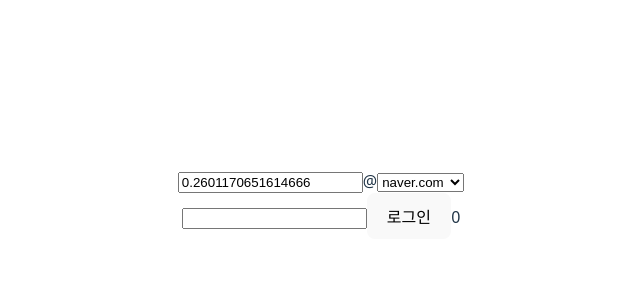
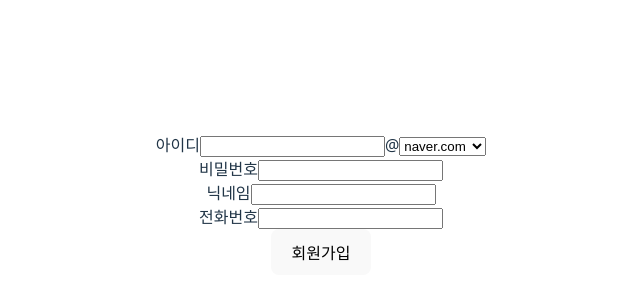
Before and after one commit to sungjun-ever/react-default, a React (Vite) app: page / in a window 1280 px wide. Shown: the part 196-496 px from the top of the page, without its empty margins (319-959 px from the left). Built offline with nearby package versions, Linux system fonts and the light colour scheme.

Commit message:
useRef & props

```diff
--- a/src/App.jsx
+++ b/src/App.jsx
@@ -1,9 +1,10 @@
 import './App.css'
-import EffectHook from './hook/effect/EffectHook'
+import Signup from './Signup'
 
 function App() {
+
   return (
-    <EffectHook />
+    <Signup />
   )
 }
 
--- /dev/null
+++ b/src/Signup.jsx
@@ -0,0 +1,83 @@
+import './App.css'
+import { useState, useRef } from 'react';
+import EmailInput from './components/EmailInput';
+import Input from './components/input';
+
+function Signup() {
+  const [id, setId] = useState();
+  const [domain, setDomain] = useState('naver.com');
+  const idRef = useRef(null);
+  const passwordRef = useRef(null);
+  const nicknameRef = useRef(null);
+  const phoneRef = useRef(null);
+  const [password, setPassword] = useState('');
+  const [nickname, setNickname] = useState('');
+  const [phone, setPhone] = useState('');
+  const [errors, setErrors] = useState({});
+  const [authenticated, setAuthenticated] = useState('');
+
+  const onChangeId = (e) => {
+    setId(e.target.value);
+  }
+
+  const onChangeDomain = (e) => {
+    setDomain(e.target.value);
+  }
+
+  const onChangePassword = (e) => {
+    setPassword(e.target.value);
+  }
+
+  const onChangeNickname = (e) => {
+    setNickname(e.target.value);
+  }
+
+  const onChangePhone = (e) => {
+    setPhone(e.target.value);
+  }
+
+  const onRegister = () => {
+    if (!id.trim()) {
+      // setErrors(prev => ({...prev, idError: '아이디를 입력해주세요.'}));
+      // 이전 상태를 참조하여 새로운 상태를 생성, 아래와 같은 역할을 하지만 이전 값이 필요한 경우가 있음
+      setErrors({ ...errors, idError: '아이디를 입력해주세요.' });
+      idRef.current?.focus();
+      return;
+    }
+
+    if (!password.trim()) {
+      setErrors({ ...errors, passwordError: '비밀번호를 입력해주세요.' });
+      passwordRef.current?.focus();
+      return;
+    }
+
+    if (!nickname.trim()) {
+      setErrors({ ...errors, nicknameError: '닉네임을 입력해주세요.' });
+      nicknameRef.current?.focus();
+      return;
+    }
+
+    if (!phone.trim()) {
+      setErrors({ ...errors, phoneError: '전화번호를 입력해주세요.' });
+      phoneRef.current?.focus();
+      return;
+    }
+
+    setErrors({});
+    setAuthenticated(`${id}@${domain},${password} 회원가입 성공`);
+
+  }
+
+  return (
+    <div>
+      <EmailInput errors={errors} id={id} domain={domain} onChangeId={onChangeId} onChangeDomain={onChangeDomain} idRef={idRef} />
+      <Input label="비밀번호" type="password" name="password" value={password} onChange={onChangePassword} error={errors.passwordError} ref={passwordRef} />
+      <Input label="닉네임" type="text" name="nickname" value={nickname} onChange={onChangeNickname} error={errors.nicknameError} ref={nicknameRef} />
+      <Input label="전화번호" type="text" name="phone" value={phone} onChange={onChangePhone} error={errors.phoneError} ref={phoneRef} />
+      <button onClick={onRegister}>회원가입</button>
+      <span>{authenticated}</span>
+    </div>
+  )
+}
+
+export default Signup
--- /dev/null
+++ b/src/components/EmailInput.jsx
@@ -0,0 +1,32 @@
+import { useState, useRef } from 'react';
+
+export default function EmailInput({errors}) {
+  const [id, setId] = useState();
+  const [domain, setDomain] = useState('naver.com');
+  const idRef = useRef(null);
+  const domains = ['naver.com', 'gmail.com', 'kakao.com'];
+
+  const onChangeId = (e) => {
+    setId(e.target.value);
+  }
+
+  const onChangeDomain = (e) => {
+    setDomain(e.target.value);
+  }
+
+  return (
+    <div>
+      <label>아이디</label>
+      <input ref={idRef} type="text" value={id} onChange={onChangeId} />
+      {errors.idError && <span>{errors.idError}</span>}
+      <span>@</span>
+      {domain === '' ? <input type="text" /> : null}
+      <select onChange={onChangeDomain}>
+        {domains.map((d) => {
+          return <option key={d} value={d}>{d}</option>
+        })}
+        <option value="">직접입력</option>
+      </select>
+    </div>
+  )
+}
--- /dev/null
+++ b/src/components/Input.jsx
@@ -0,0 +1,9 @@
+export default function Input({ label, type, name, value, onChange, error, ref }) {
+  return (
+    <div>
+      <label>{label}</label>
+      <input ref={ref} type={type} name={name} value={value} onChange={onChange} />
+      {error && <span>{error}</span>}
+    </div>
+  )
+}
--- a/src/hook/effect/EffectHook.jsx
+++ /dev/null
@@ -1,63 +0,0 @@
-import { useState } from 'react';
-
-export default function EffectHook() {
-    const [id, setId] = useState(Math.random());
-    const [domain, setDomain] = useState('naver.com');
-    const [password, setPassword] = useState('');
-    const [errors, setErrors] = useState({});
-    const [authenticated, setAuthenticated] = useState('');
-    const [count, setCount] = useState(0);
-    const domains = ['naver.com', 'gmail.com', 'kakao.com'];
-
-    const onChangeId = (e) => {
-        setId(e.target.value);
-    }
-
-    const onChangeDomain = (e) => {
-        setDomain(e.target.value);
-    }
-
-    const onChangePassword = (e) => {
-        setPassword(e.target.value);
-    }
-
-    const onLogin = () => {
-        if (!id.trim()) {
-            // setErrors(prev => ({...prev, idError: '아이디를 입력해주세요.'}));
-            // 이전 상태를 참조하여 새로운 상태를 생성, 아래와 같은 역할을 하지만 이전 값이 필요한 경우가 있음
-            setErrors({...errors, idError: '아이디를 입력해주세요.'});
-            return;
-        }
-
-        if (!password.trim()) {
-            setErrors({...errors, passwordError: '비밀번호를 입력해주세요.'});
-            return;
-        }
-
-        setErrors({});
-        setAuthenticated(`${id}@${domain},${password} 로그인 성공`);
-
-    }
-
-    return(
-        <div>
-            <div>
-            <input type="text" value={id} onChange={onChangeId} />
-            {errors.idError && <span>{errors.idError}</span>}
-            <span>@</span>
-            {domain === '' ? <input type="text" /> : null}
-            <select onChange={onChangeDomain}>
-                {domains.map((d) => {
-                return <option key={d} value={d}>{d}</option>
-                })}
-                <option value="">직접입력</option>
-            </select>
-            </div>
-            <input type="password" value={password} onChange={onChangePassword} />
-            {errors.passwordError && <span>{errors.passwordError}</span>}
-            <button onClick={onLogin}>로그인</button>
-            <span>{authenticated}</span>
-            <span>{count}</span>
-        </div>
-    )
-}
```
Also changed, not shown: src/hook/README.md.
